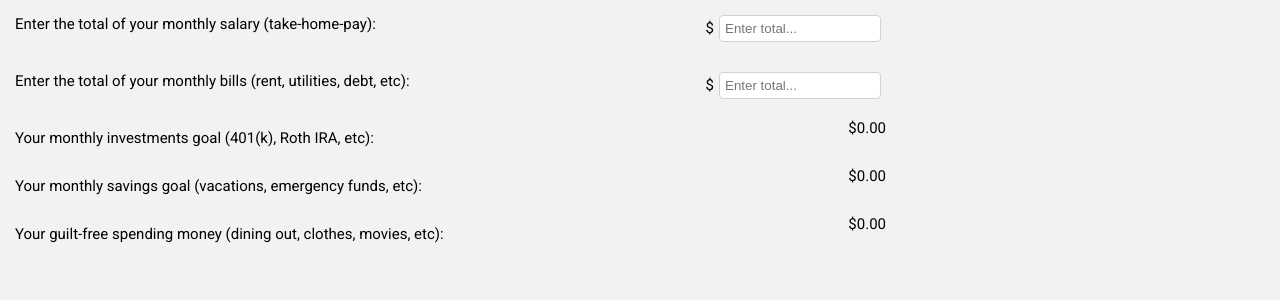
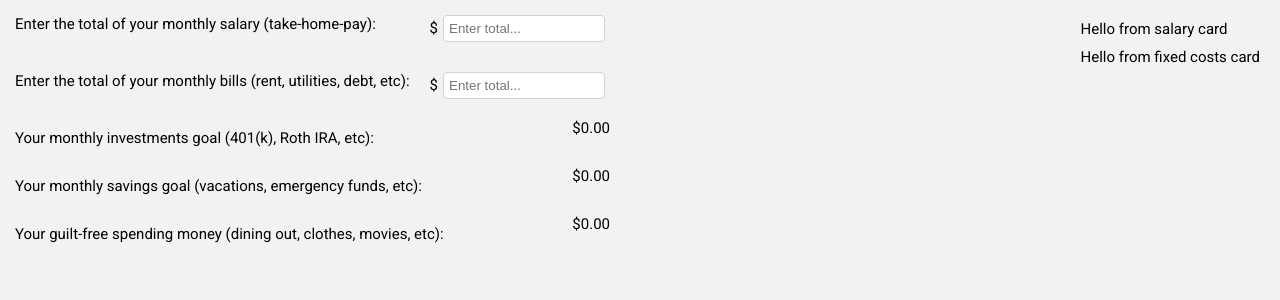
Before and after one commit to megdadkins7/teach-rich, a React (Create React App) app: page / in a window 1280 px wide. Shown: the top 300 px of the page. Built offline with nearby package versions, Linux system fonts and the light colour scheme.

Commit message:
added salary and fixed card components and logic, updated styles

```diff
--- a/src/App.js
+++ b/src/App.js
@@ -1,6 +1,6 @@
 import React from 'react';
 
-import SpendingList from './components/SpendingList'
+import CSPApp from './components/CSPApp'
 
 import GlobalStyles from './styles/GlobalStyles'
 
@@ -8,7 +8,7 @@ function App() {
   return (
     <>
       <GlobalStyles />
-      <SpendingList />
+      <CSPApp />
     </>
   );
 }
--- /dev/null
+++ b/src/components/CSPApp.js
@@ -0,0 +1,23 @@
+import React from 'react'
+import styled from 'styled-components'
+
+import SpendingList from './SpendingList'
+import SalaryCard from './SalaryCard'
+
+const StyledCSPApp = styled.div`
+  display: flex;
+  justify-content: space-between;
+`;
+
+function CSPApp() {
+  return (
+    <StyledCSPApp>
+      <SpendingList />
+      <div className='SalaryWrapper'>
+        <SalaryCard />
+      </div>
+    </StyledCSPApp>
+  )
+}
+
+export default CSPApp
--- a/src/components/FixedCosts.js
+++ b/src/components/FixedCosts.js
@@ -1,14 +1,30 @@
-import React from 'react'
+import React, { useState } from 'react'
 
 import { StyledInfoInput } from '../styles/InfoInput'
 
-function FixedCosts() {
+function FixedCosts({ addFixedCosts }) {
+  const [value, setValue] = useState("");
+  const handleSubmit = e => {
+    e.preventDefault();
+    if(!value) return;
+
+    addFixedCosts(value)
+    setValue("");
+  }
   return (
     <StyledInfoInput>
       <span className='Info'>Enter the total of your monthly bills (rent, utilities, debt, etc):</span>
       <div className='DollarWrapper'>
+      <form onSubmit={handleSubmit}>
         <span className='Dollar'>$</span>
-        <input className='Input' type='number' placeholder='Enter total...' />
+        <input
+          className='Input'
+          type='number'
+          placeholder='Enter total...'
+          value={value}
+          onChange={e => setValue(e.target.value)}
+        />
+      </form>
       </div>
     </StyledInfoInput>
   )
--- /dev/null
+++ b/src/components/FixedCostsCard.js
@@ -0,0 +1,15 @@
+import React from 'react'
+import styled from 'styled-components'
+
+const StyledFixedCostsCard = styled.div`
+`;
+
+function FixedCostsCard() {
+  return (
+    <StyledFixedCostsCard>
+      <span>Hello from fixed costs card</span>
+    </StyledFixedCostsCard>
+  )
+}
+
+export default FixedCostsCard
--- /dev/null
+++ b/src/components/SalaryCard.js
@@ -0,0 +1,25 @@
+import React from 'react'
+import styled from 'styled-components'
+
+import FixedCostsCard from './FixedCostsCard'
+
+const StyledSalaryCard = styled.div`
+  margin: 10px;
+  padding: 10px;
+  .FixedCard {
+    margin-top: 10px;
+  }
+`;
+
+function SalaryCard() {
+  return (
+    <StyledSalaryCard>
+      <span>Hello from salary card</span>
+      <div className='FixedCard'>
+        <FixedCostsCard />
+      </div>
+    </StyledSalaryCard>
+  )
+}
+
+export default SalaryCard
--- a/src/components/SpendingList.js
+++ b/src/components/SpendingList.js
@@ -7,22 +7,27 @@ import Investments from './Investments'
 import SavingsGoals from './SavingsGoals'
 import GuiltFree from './GuiltFree'
 
-const StyledSpendingList = styled.div``;
+const StyledSpendingList = styled.div`
+`;
 
 function SpendingList() {
-
   const initialSalary = 1
-
+  const initialFixedCosts = 1
   const [salary, setSalary] = useState(initialSalary)
+  const [fixed, setFixed] = useState(initialFixedCosts)
 
   const addSalary = money => {
     const newSalary =  money;
     setSalary(newSalary)
   }
+  const addFixedCosts = money => {
+    const newFixed = money;
+    setFixed(newFixed)
+  }
   return (
     <StyledSpendingList>
-      <Salary salary = {salary} addSalary={addSalary} />
-      <FixedCosts />
+      <Salary salary={salary} addSalary={addSalary} />
+      <FixedCosts fixed={fixed} addFixedCosts={addFixedCosts} />
       <Investments />
       <SavingsGoals />
       <GuiltFree />
--- a/src/styles/InfoInput.js
+++ b/src/styles/InfoInput.js
@@ -2,7 +2,6 @@ import styled from 'styled-components'
 
 export const StyledInfoInput = styled.div`
   display: flex;
-  max-width: 70%;
   .Info {
     margin: 10px;
     padding: 5px;
```
